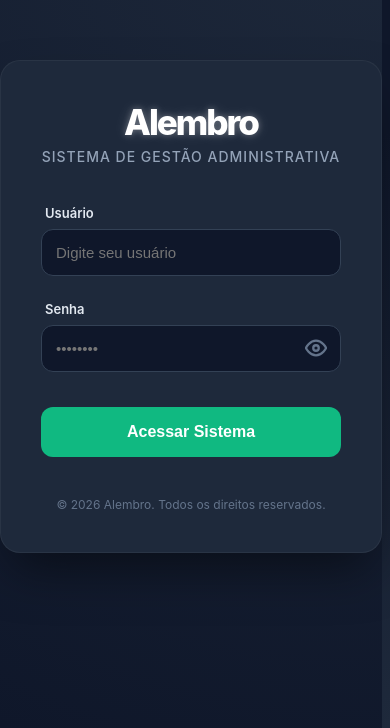
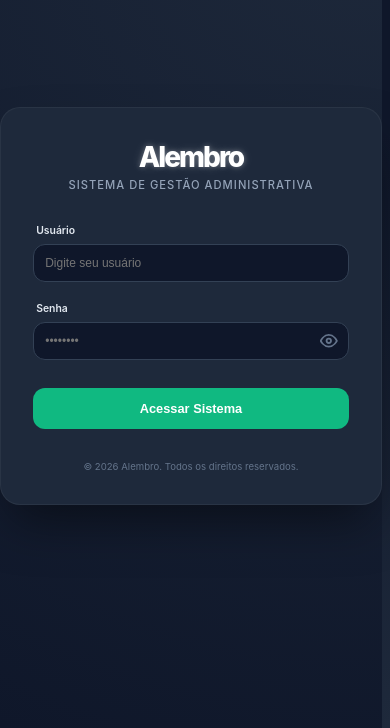
Before and after one commit to murilo813/AlembroWebERP-Frontend, a Vue app: page /login in a window 390 px wide. Shown: the part 116-844 px from the top of the page. Built offline with nearby package versions, Linux system fonts and the light colour scheme.

Commit message:
feat: diminuição geral do tamanho do site em telas menores

```diff
--- a/src/assets/main.css
+++ b/src/assets/main.css
@@ -10,6 +10,25 @@
 html {
   font-size: 62.5%;
   background-color: #0f172a;
+  transition: font-size 0.2s ease-out;
+}
+
+@media (max-width: 1440px) {
+  html {
+    font-size: 58%;
+  }
+}
+
+@media (max-width: 1280px) {
+  html {
+    font-size: 54%;
+  }
+}
+
+@media (max-width: 1024px) {
+  html {
+    font-size: 50%;
+  }
 }
 
 :root {
```
